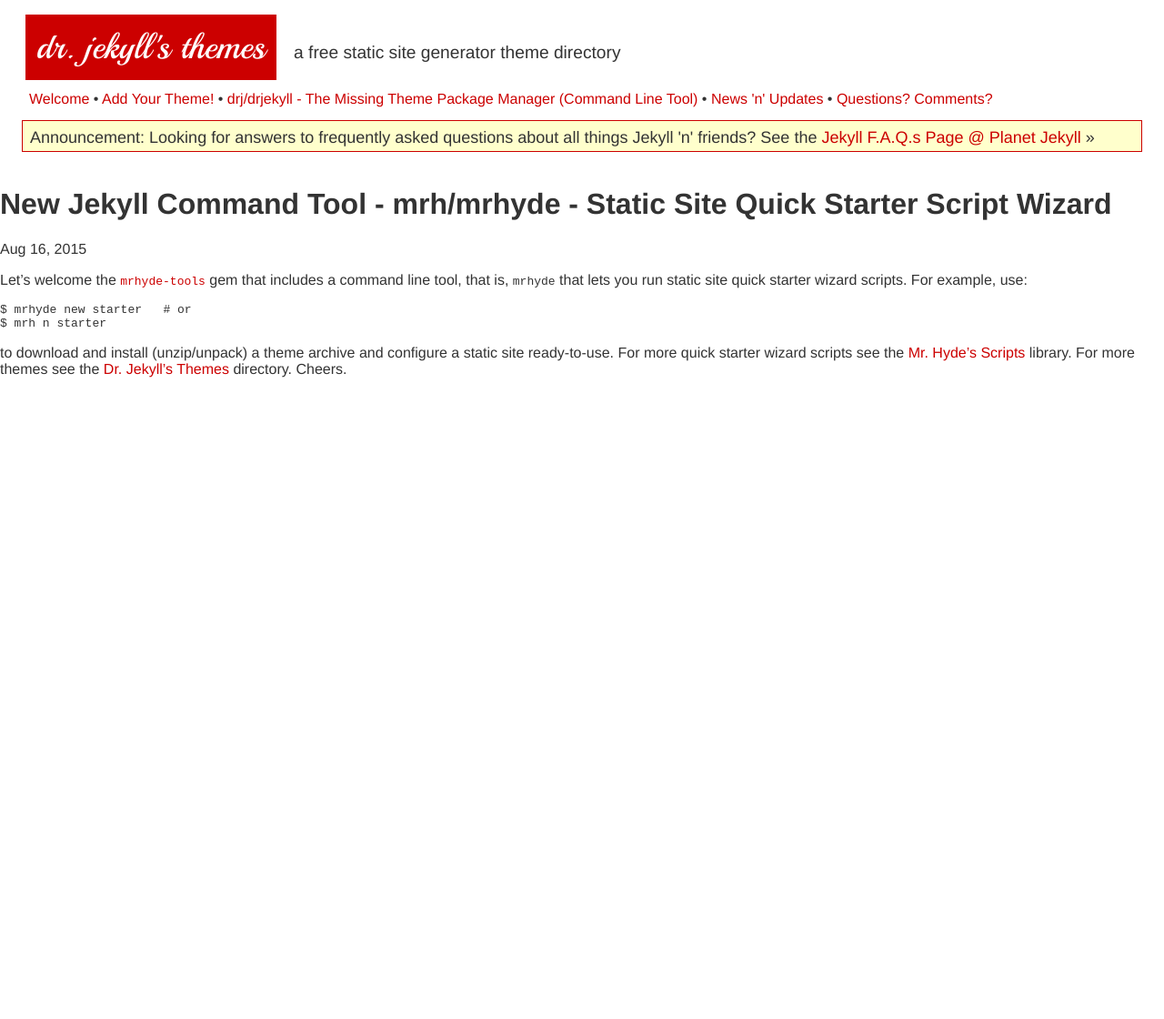
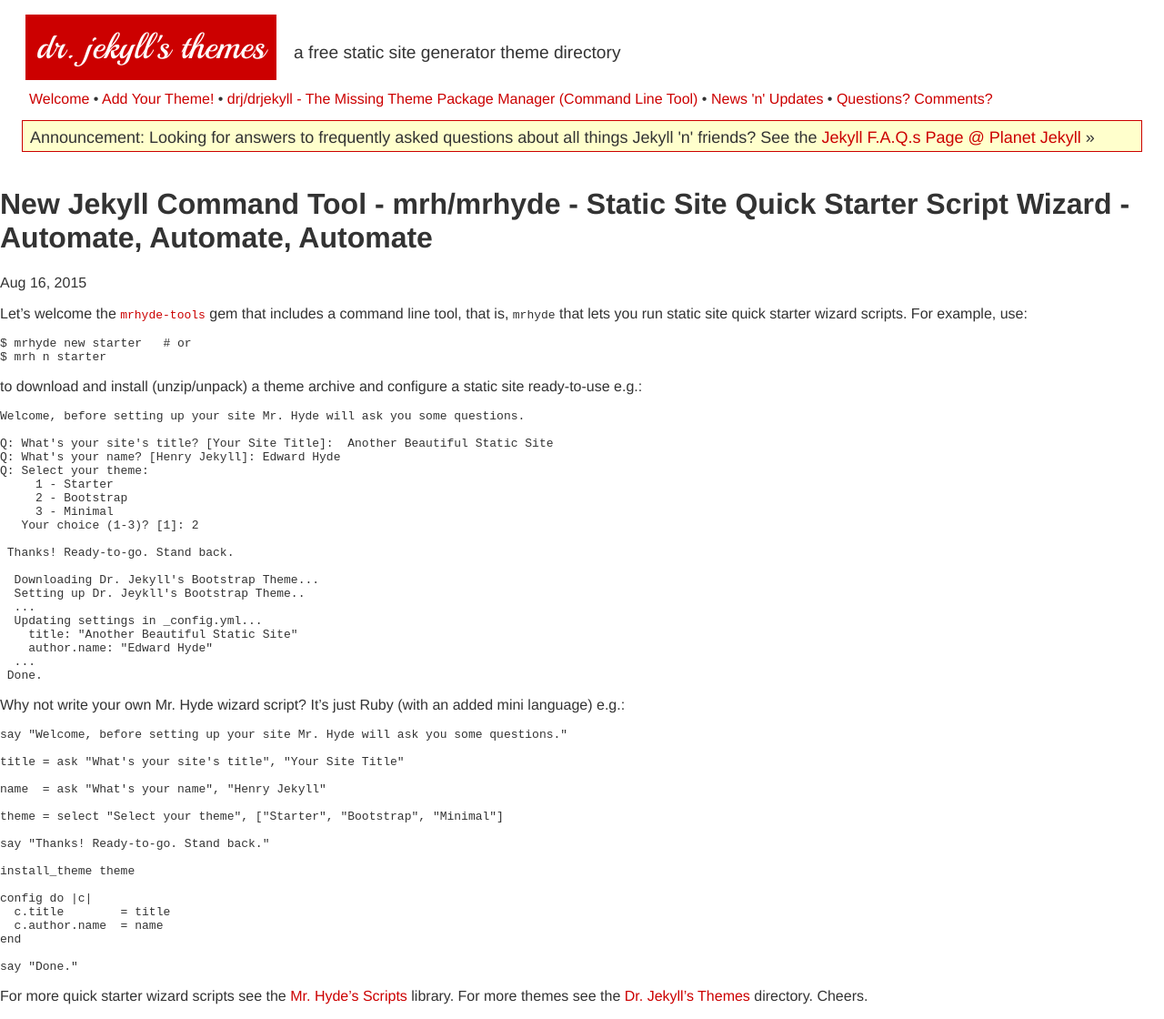
Before and after one commit to drjekyllthemes/drjekyllthemes.github.io, a Jekyll site: the page built from _posts/2015-08-16-mrhyde.md, in a window 1280 px wide. Shown: the whole page at 91% size. Built offline with Jekyll 4.4.1, drawn with Linux system fonts in a browser that asks for light colours; before the commit the page ends 900 px from its top, so only the background shows below that.

Commit message:
Update 2015-08-16-mrhyde.md

```diff
--- a/_posts/2015-08-16-mrhyde.md
+++ b/_posts/2015-08-16-mrhyde.md
@@ -1,6 +1,6 @@
 ---
 layout: post
-title:  "New Jekyll Command Tool - mrh/mrhyde - Static Site Quick Starter Script Wizard"
+title:  "New Jekyll Command Tool - mrh/mrhyde - Static Site Quick Starter Script Wizard - Automate, Automate, Automate"
 ---
 
 Let's welcome the [`mrhyde-tools`](https://github.com/mrhydescripts/mrhyde) gem that includes
@@ -12,6 +12,54 @@
 $ mrh n starter
 ~~~
 
-to download and install (unzip/unpack) a theme archive and configure a static site ready-to-use.
+to download and install (unzip/unpack) a theme archive and configure a static site ready-to-use e.g.:
+
+~~~
+Welcome, before setting up your site Mr. Hyde will ask you some questions.
+
+Q: What's your site's title? [Your Site Title]:  Another Beautiful Static Site
+Q: What's your name? [Henry Jekyll]: Edward Hyde
+Q: Select your theme:
+     1 - Starter
+     2 - Bootstrap
+     3 - Minimal
+   Your choice (1-3)? [1]: 2
+
+ Thanks! Ready-to-go. Stand back.
+
+  Downloading Dr. Jekyll's Bootstrap Theme...
+  Setting up Dr. Jeykll's Bootstrap Theme..
+  ...
+  Updating settings in _config.yml...
+    title: "Another Beautiful Static Site"
+    author.name: "Edward Hyde"
+  ...
+ Done.
+~~~
+
+Why not write your own Mr. Hyde wizard script? It's just Ruby (with an added
+mini language) e.g.:
+
+~~~
+say "Welcome, before setting up your site Mr. Hyde will ask you some questions."
+
+title = ask "What's your site's title", "Your Site Title"
+
+name  = ask "What's your name", "Henry Jekyll"
+
+theme = select "Select your theme", ["Starter", "Bootstrap", "Minimal"]
+
+say "Thanks! Ready-to-go. Stand back."
+
+install_theme theme
+
+config do |c|
+  c.title        = title
+  c.author.name  = name
+end
+
+say "Done."
+~~~
+
 For more quick starter wizard scripts see the [Mr. Hyde's Scripts](https://github.com/mrhydescripts/scripts) library.
 For more themes see the [Dr. Jekyll's Themes](http://drjekyllthemes.github.io) directory. Cheers.
```
